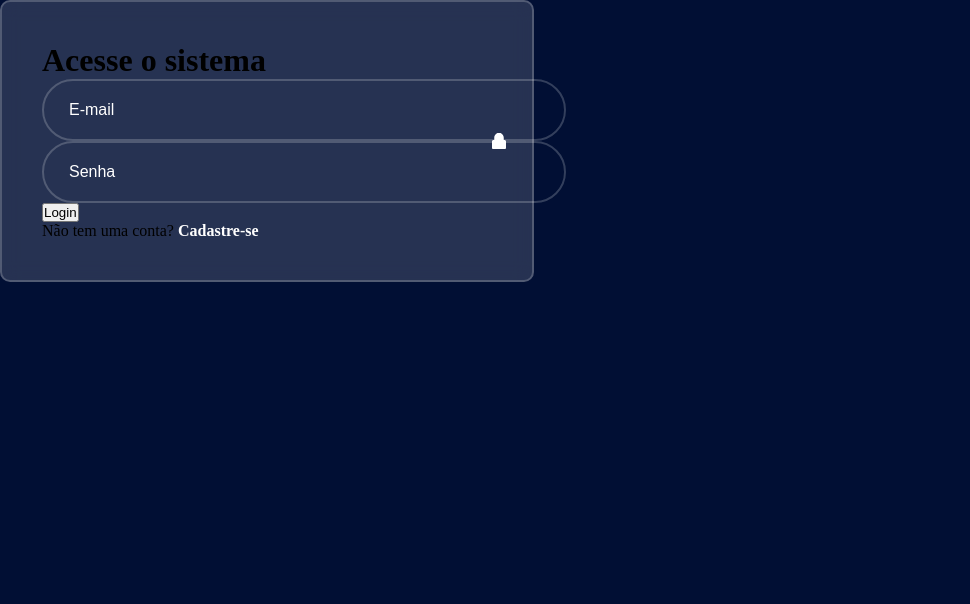
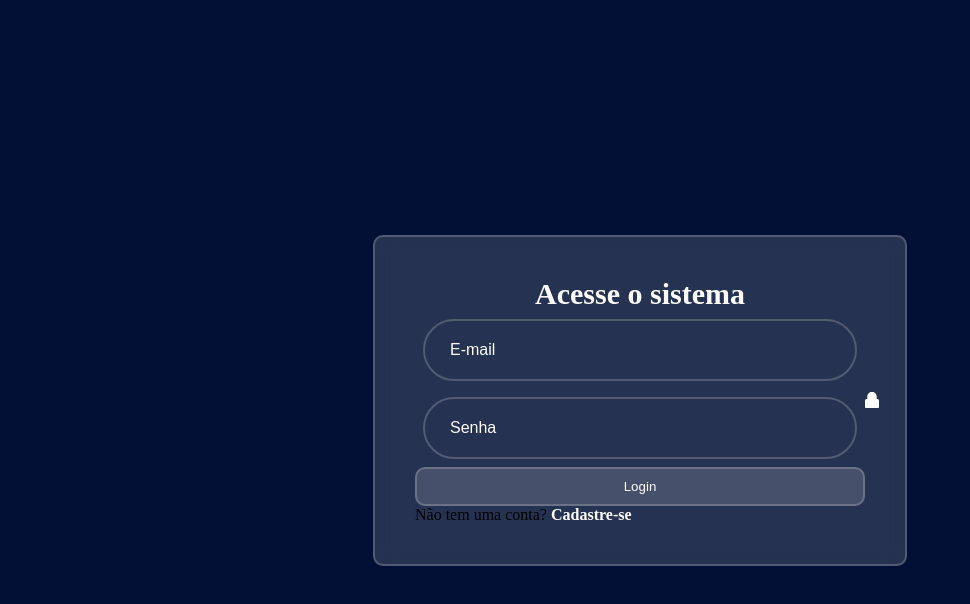
Before and after one commit to JuniorReisx/M5FrontEnd, a React (Vite) app: page /login in a window 1280 px wide. Shown: the top 604 px of the page, without its empty margins (0-970 px from the left). Built offline with nearby package versions, Linux system fonts and the light colour scheme.

Commit message:
🚀 chore: finalizing form styling

```diff
--- a/src/components/login/Login.css
+++ b/src/components/login/Login.css
@@ -1,4 +1,33 @@
-.container-login {
+  main{
+    display: flex;
+    justify-content: center;
+    align-items: center;
+    height: 100vh;
+  }
+  form{
+    width: 100%;
+  }
+  .btn-login{
+    background: rgba(255, 255, 255, 0.15);
+    color: #ffff;
+    border-radius: 10px;
+    width: 100%;
+    padding: 10px;
+    border: 2px solid rgba(255, 255, 255, 0.2);
+    cursor: pointer;
+  }
+  .container-button{
+    display: flex;
+    justify-content: center;
+    align-items: center;
+  }
+  .container-button:hover{
+    background: rgba(1, 18, 94, 0.5);
+    border-radius: 10px;
+
+  }
+  .container-login {
+    display: flex;
     width: 450px;
     background: rgba(255, 255, 255, 0.15);
     backdrop-filter: blur(10px);
@@ -7,21 +36,14 @@
     padding: 40px;
   }
 
-  .container h1 {
+  h1 {
     text-align: center;
     font-size: 30px;
     color: #ffff;
   }
 
-  .container .input-field {
-    position: relative;
-    width: 100%;
-    height: 50px;
-    margin: 30px auto;
-  }
-
   .input-field input {
-    width: 100%;
+    width: 80%;
     height: 100%;
     background: transparent;
     outline: none;
@@ -30,6 +52,7 @@
     font-size: 16px;
     color: #fff;
     padding: 20px 45px 20px 25px;
+    margin: 0.5rem;
   }
 
   .input-field input::placeholder {
--- a/src/components/login/Login.jsx
+++ b/src/components/login/Login.jsx
@@ -22,7 +22,9 @@ const Login = () => {
   };
 
   return (
-    <div className="container-login">
+    <main>
+
+  <div className="container-login">
       <form onSubmit={handleSubmit}>
         <h1>Acesse o sistema</h1>
         <div className="input-field">
@@ -45,7 +47,9 @@ const Login = () => {
           />
           <FaLock className="icon" />
         </div>
-        <button type="submit">Login</button>
+        <div className="container-button">
+        <button className="btn-login" type="submit">Login</button>
+        </div>
         <div className="signup-link">
           <p>
             Não tem uma conta? <Link to="/register">Cadastre-se</Link>
@@ -53,6 +57,8 @@ const Login = () => {
         </div>
       </form>
     </div>
+    </main>
+
   );
 };
 
```
